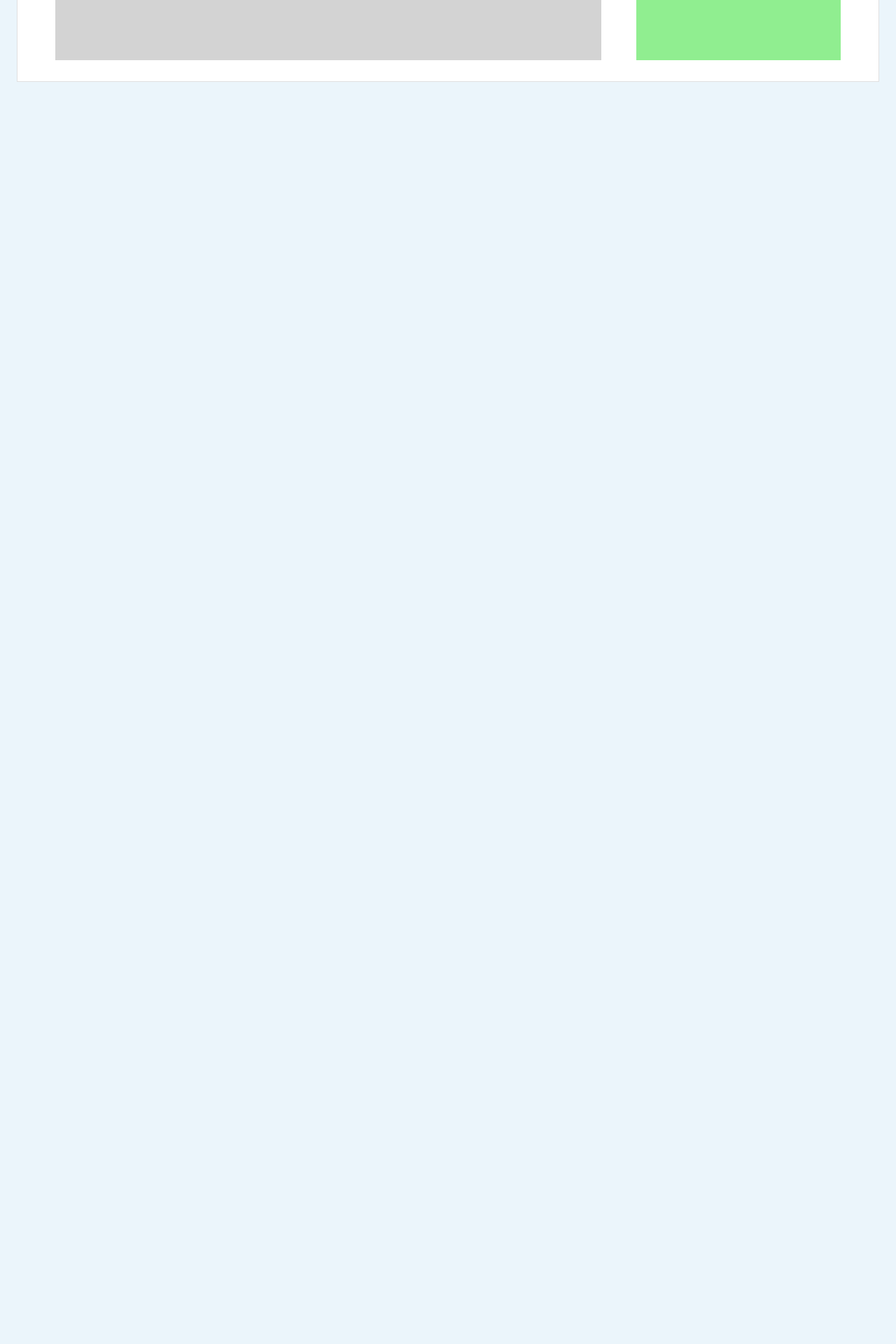
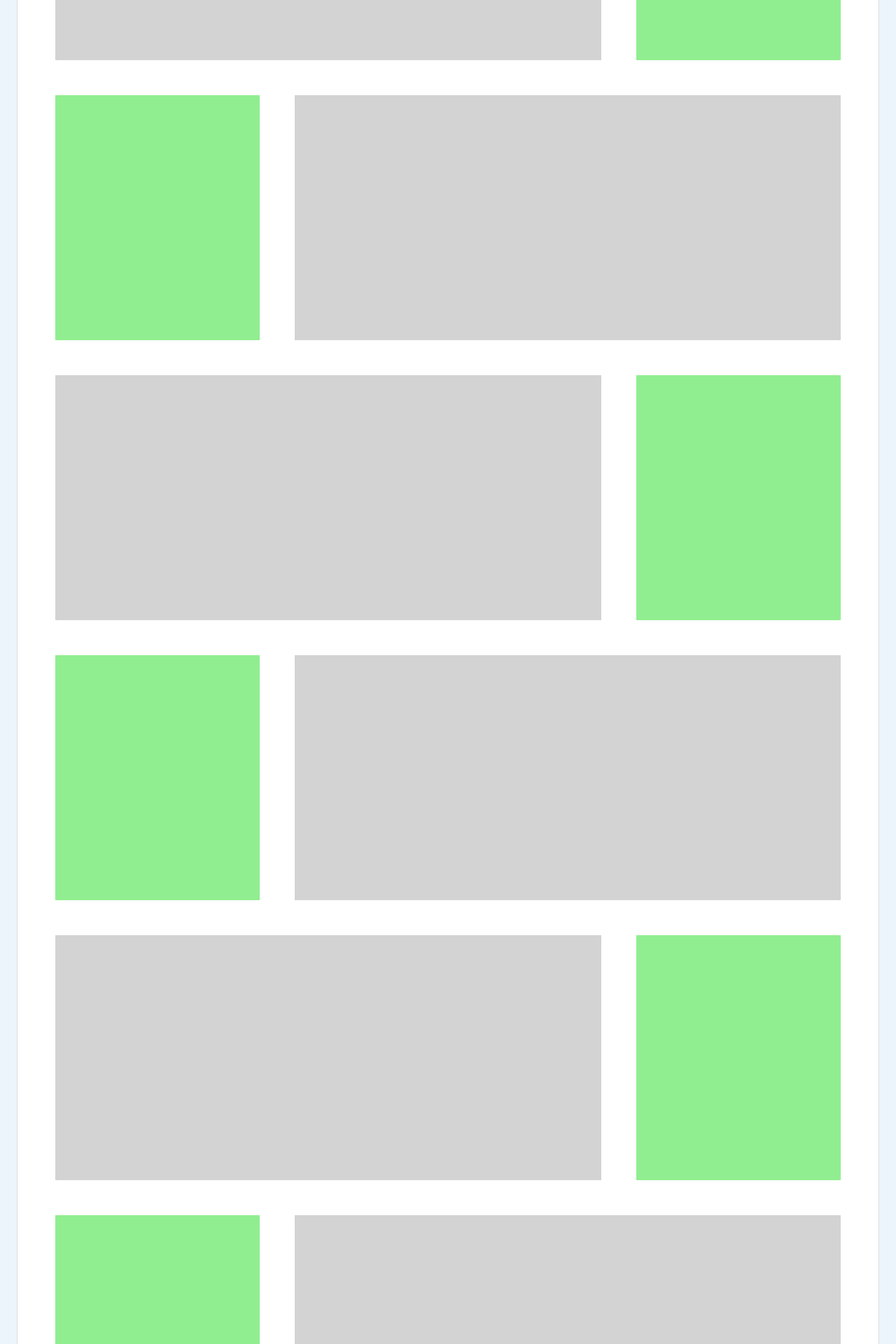
Before and after one commit to Sophon-Kr/covidmodel, a React (Create React App) app: page /modelpage in a window 1280 px wide. Shown: the part 2940-4860 px from the top of the page at 70% size. Before the commit the page ends 3092 px from the top, so only its background shows below. Built offline with nearby package versions, Linux system fonts and the light colour scheme.

Commit message:
add model description

```diff
--- /dev/null
+++ b/src/components/Modelpage/DescriptionEquation.jsx
@@ -0,0 +1,40 @@
+import React from "react";
+import { connect } from "react-redux";
+import Grid from "@mui/material/Grid";
+
+export const DescriptionEquation = (props) => {
+  return (
+    <Grid style={{ marginTop: 50 }}>
+      <Grid
+        container
+        direction="row"
+        justifyContent="center"
+        alignItems="center"
+      >
+        <Grid
+          item
+          xs={10}
+          md={10}
+          lg={10}
+          xl={10}
+          style={{
+            backgroundColor: "lightgrey",
+            minHeight: 500,
+            marginLeft: 50,
+          }}
+        >
+          Equations
+        </Grid>
+      </Grid>
+    </Grid>
+  );
+};
+
+const mapStateToProps = (state) => ({});
+
+const mapDispatchToProps = {};
+
+export default connect(
+  mapStateToProps,
+  mapDispatchToProps
+)(DescriptionEquation);
--- /dev/null
+++ b/src/components/Modelpage/DescriptionI.jsx
@@ -0,0 +1,43 @@
+import React from "react";
+import { connect } from "react-redux";
+import Grid from "@mui/material/Grid";
+
+export const DescriptionI = (props) => {
+  return (
+    <Grid style={{ marginTop: 50 }}>
+      <Grid
+        container
+        direction="row"
+        justifyContent="center"
+        alignItems="center"
+      >
+        <Grid
+          item
+          xs={3}
+          md={3}
+          lg={3}
+          xl={3}
+          style={{ backgroundColor: "lightgreen", minHeight: 350 }}
+        ></Grid>
+        <Grid
+          item
+          xs={8}
+          md={8}
+          lg={8}
+          xl={8}
+          style={{
+            backgroundColor: "lightgrey",
+            minHeight: 350,
+            marginLeft: 50,
+          }}
+        ></Grid>
+      </Grid>
+    </Grid>
+  );
+};
+
+const mapStateToProps = (state) => ({});
+
+const mapDispatchToProps = {};
+
+export default connect(mapStateToProps, mapDispatchToProps)(DescriptionI);
--- /dev/null
+++ b/src/components/Modelpage/DescriptionR.jsx
@@ -0,0 +1,46 @@
+import React from "react";
+import { connect } from "react-redux";
+import Grid from "@mui/material/Grid";
+
+export const DescriptionR = (props) => {
+  return (
+    <Grid style={{ marginTop: 50 }}>
+      <Grid
+        container
+        direction="row"
+        justifyContent="center"
+        alignItems="center"
+      >
+        <Grid
+          item
+          xs={8}
+          md={8}
+          lg={8}
+          xl={8}
+          style={{
+            backgroundColor: "lightgrey",
+            minHeight: 350,
+          }}
+        ></Grid>
+        <Grid
+          item
+          xs={3}
+          md={3}
+          lg={3}
+          xl={3}
+          style={{
+            backgroundColor: "lightgreen",
+            minHeight: 350,
+            marginLeft: 50,
+          }}
+        ></Grid>
+      </Grid>
+    </Grid>
+  );
+};
+
+const mapStateToProps = (state) => ({});
+
+const mapDispatchToProps = {};
+
+export default connect(mapStateToProps, mapDispatchToProps)(DescriptionR);
--- /dev/null
+++ b/src/components/Modelpage/DescriptionV2.jsx
@@ -0,0 +1,43 @@
+import React from "react";
+import { connect } from "react-redux";
+import Grid from "@mui/material/Grid";
+
+export const DescriptionV2 = (props) => {
+  return (
+    <Grid style={{ marginTop: 50 }}>
+      <Grid
+        container
+        direction="row"
+        justifyContent="center"
+        alignItems="center"
+      >
+        <Grid
+          item
+          xs={3}
+          md={3}
+          lg={3}
+          xl={3}
+          style={{ backgroundColor: "lightgreen", minHeight: 350 }}
+        ></Grid>
+        <Grid
+          item
+          xs={8}
+          md={8}
+          lg={8}
+          xl={8}
+          style={{
+            backgroundColor: "lightgrey",
+            minHeight: 350,
+            marginLeft: 50,
+          }}
+        ></Grid>
+      </Grid>
+    </Grid>
+  );
+};
+
+const mapStateToProps = (state) => ({});
+
+const mapDispatchToProps = {};
+
+export default connect(mapStateToProps, mapDispatchToProps)(DescriptionV2);
--- /dev/null
+++ b/src/components/Modelpage/DescriptionVb.jsx
@@ -0,0 +1,46 @@
+import React from "react";
+import { connect } from "react-redux";
+import Grid from "@mui/material/Grid";
+
+export const DescriptionVb = (props) => {
+  return (
+    <Grid style={{ marginTop: 50 }}>
+      <Grid
+        container
+        direction="row"
+        justifyContent="center"
+        alignItems="center"
+      >
+        <Grid
+          item
+          xs={8}
+          md={8}
+          lg={8}
+          xl={8}
+          style={{
+            backgroundColor: "lightgrey",
+            minHeight: 350,
+          }}
+        ></Grid>
+        <Grid
+          item
+          xs={3}
+          md={3}
+          lg={3}
+          xl={3}
+          style={{
+            backgroundColor: "lightgreen",
+            minHeight: 350,
+            marginLeft: 50,
+          }}
+        ></Grid>
+      </Grid>
+    </Grid>
+  );
+};
+
+const mapStateToProps = (state) => ({});
+
+const mapDispatchToProps = {};
+
+export default connect(mapStateToProps, mapDispatchToProps)(DescriptionVb);
--- /dev/null
+++ b/src/components/Modelpage/ExampleFlow.jsx
@@ -0,0 +1,37 @@
+import React from "react";
+import { connect } from "react-redux";
+import Grid from "@mui/material/Grid";
+
+export const ExampleFlow = (props) => {
+  return (
+    <Grid style={{ marginTop: 50 }}>
+      <Grid
+        container
+        direction="row"
+        justifyContent="center"
+        alignItems="center"
+      >
+        <Grid
+          item
+          xs={10}
+          md={10}
+          lg={10}
+          xl={10}
+          style={{
+            backgroundColor: "lightyellow",
+            minHeight: 700,
+            marginLeft: 50,
+          }}
+        >
+          Flows.gif
+        </Grid>
+      </Grid>
+    </Grid>
+  );
+};
+
+const mapStateToProps = (state) => ({});
+
+const mapDispatchToProps = {};
+
+export default connect(mapStateToProps, mapDispatchToProps)(ExampleFlow);
--- a/src/page/Modelpage.jsx
+++ b/src/page/Modelpage.jsx
@@ -11,6 +11,12 @@ import Evolution from "../components/Modelpage/Evolution";
 import ModelPart from "../components/Modelpage/ModelPart";
 import DescriptionS from "../components/Modelpage/DescriptionS";
 import DescriptionV1 from "../components/Modelpage/DescriptionV1";
+import DescriptionV2 from "../components/Modelpage/DescriptionV2";
+import DescriptionVb from "../components/Modelpage/DescriptionVb";
+import DescriptionI from "../components/Modelpage/DescriptionI";
+import DescriptionR from "../components/Modelpage/DescriptionR";
+import DescriptionEquation from "../components/Modelpage/DescriptionEquation";
+import ExampleFlow from "../components/Modelpage/ExampleFlow";
 
 export const Modelpage = (props) => {
   return (
@@ -29,6 +35,17 @@ export const Modelpage = (props) => {
           <ModelPart />
           <DescriptionS />
           <DescriptionV1 />
+          <DescriptionV2 />
+          <DescriptionVb />
+          <DescriptionI />
+          <DescriptionR />
+          <DescriptionI />
+          {/* H */}
+          <DescriptionR />
+
+          {/* D */}
+          <DescriptionEquation />
+          <ExampleFlow />
         </Paper>
       </Container>
     </Container>
```
